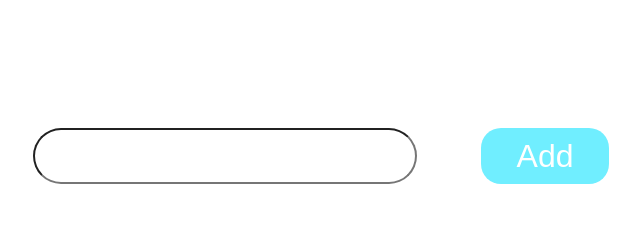
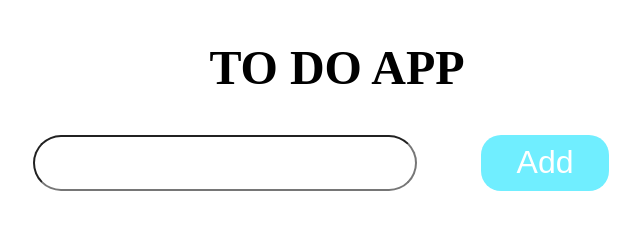
Before and after one commit to GauravShreenet/Notetaking, a plain HTML site: page index.html in a window 1280 px wide. Shown: the whole page, without its empty margins (303-943 px from the left). Drawn offline with Linux system fonts and the light colour scheme.

Commit message:
delete funciton adding some css

```diff
--- a/index.html
+++ b/index.html
@@ -8,6 +8,9 @@
 </head>
 <body>
     <section class="wrapper">
+        <div class="flex">
+            <h1>TO DO APP</h1>
+        </div>
         <div class="notes">
             <div class="notes-input">
                 <input type="text" id="task" name="task" class="task"><br>
--- a/style.css
+++ b/style.css
@@ -13,11 +13,12 @@ button {
     width: 40px;
     font-size: 30px;
     font-weight: bolder;
-    background: red;
+    background: green;
 }
 
 button:hover {
     cursor: pointer;
+    background: red;
 }
 
 .flex {
@@ -28,15 +29,7 @@ button:hover {
 }
 
 .wrapper {
-    display: flex;
-    justify-content: center;
-    align-items: center;
     width: 100%;
-    /* background: red; */
-}
-
-.wrapper .notes {
-    margin-top: 10vw;
 }
 
 .wrapper .notes .notes-input {
```
